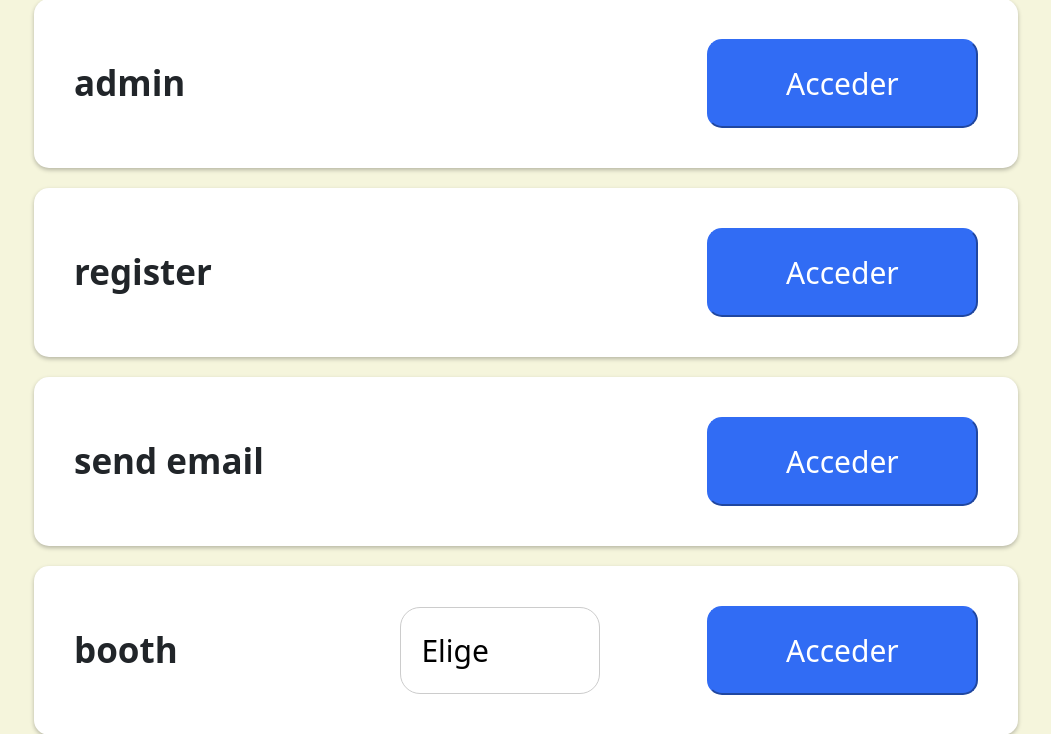
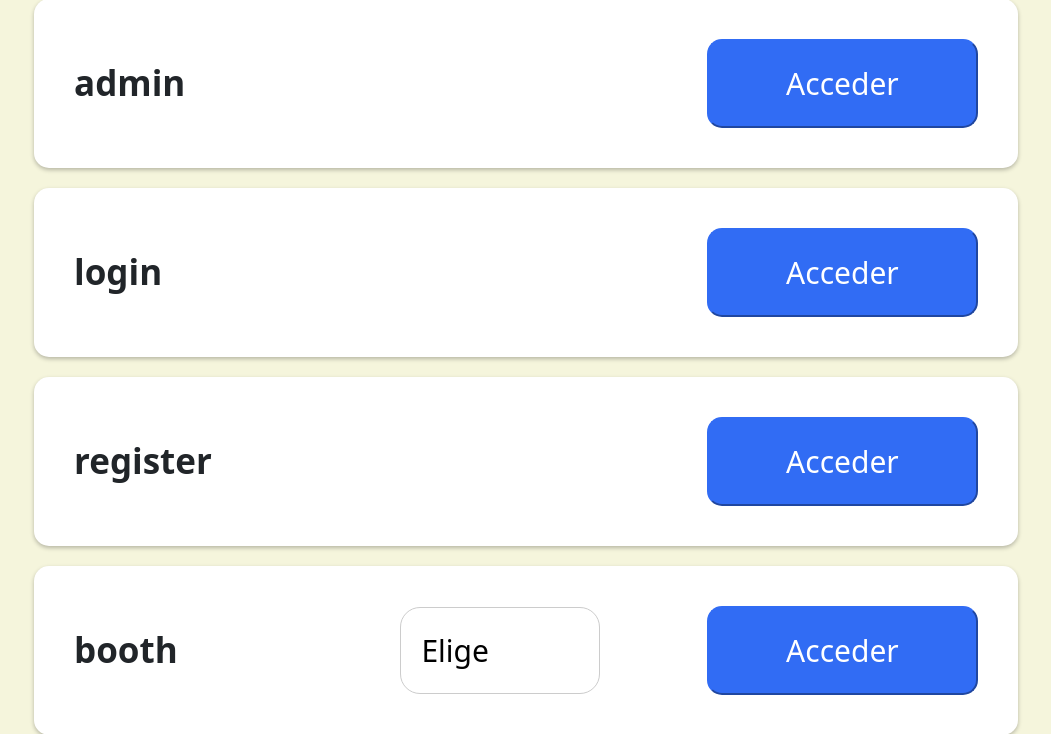
Before and after one commit to Decide-chiquito/decide-part-chiquito, a Django app: template decide/base/templates/initial_mobile.html in a window 1280 px wide. Shown: the part 499-1233 px from the top of the page, without its empty margins (114-1165 px from the left). Run offline with Django 3.2, Linux system fonts and the light colour scheme; the template is opened without the code that fills it: values that come from a table or form of the project are taken from there, others are empty; data comes from the database, SQL or seed files in the repository; some libraries are stand-ins or nearby versions.

Commit message:
fix Login button fixed
Se ha añadido el botón de login a la interfaz de móvil

```diff
--- a/decide/base/templates/initial_mobile.html
+++ b/decide/base/templates/initial_mobile.html
@@ -11,7 +11,7 @@
     function go_to_route(url, id){
         // La función que se ejecutará al hacer clic en el botón
 
-        if (url != '/admin/' && url != '/users/register/' && url != '/mailer/' && url != '/admin/voting/voting/upload-csv/' && url != '/users/edit-profile/') {
+        if (url != '/admin/' && url != '/users/register/' && url != '/admin/voting/voting/upload-csv/' && url != '/users/edit-profile/' && url != '/users/login/') {
             let inputValue = document.getElementById(id).value;
             if(inputValue == null || inputValue == ""){
                 alert("Por favor, introduzca un valor válido");
@@ -51,6 +51,11 @@
     </div>
 
     <div class="card-mobile">
+        <label for="login" class="label-mobile">login</label>
+        <button class="button-mobile" onclick="go_to_route('/users/login/')">Acceder</button>
+    </div>
+
+    <div class="card-mobile">
         <label for="register" class="label-mobile">register</label>
         <button class="button-mobile" onclick="go_to_route('/users/register/')">Acceder</button>
     </div>
@@ -61,11 +66,6 @@
             <button class="button-mobile" onclick="go_to_route('/users/edit-profile/')">Acceder</button>
         </div>
     {% endif %}
-
-    <div class="card-mobile">
-        <label for="mailer" class="label-mobile">send email</label>
-        <button class="button-mobile" onclick="go_to_route('/mailer/')">Acceder</button>
-    </div>
 
     <div class="card-mobile">
         <label for="booth" class="label-mobile">booth</label>
--- a/decide/booth/static/booth/style_mobile.css
+++ b/decide/booth/static/booth/style_mobile.css
@@ -144,7 +144,3 @@ a.btn-mobile:link, a.btn-mobile:visited {
 .alert {
     font-size: 2em;
 }
-
-.me-2 {
-    transform: scale(2);
-}
```
